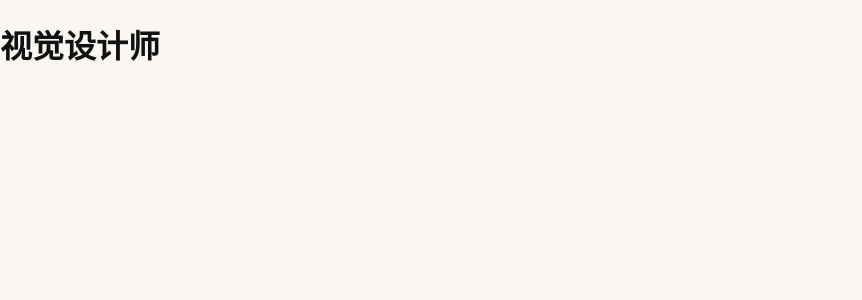
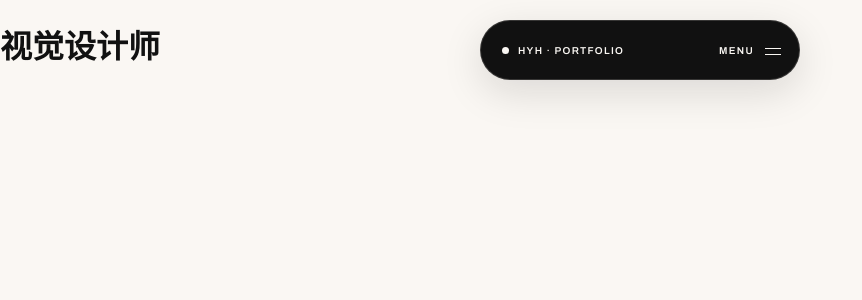
Before and after one commit to sfjih/sfjih.github.io, a Next.js app: page / in a window 1280 px wide. Shown: the top 300 px of the page, without its empty margins (0-862 px from the left). Built offline with nearby package versions, Linux system fonts and the light colour scheme.

Commit message:
feat: add navigation and page transitions

```diff
--- a/app/layout.tsx
+++ b/app/layout.tsx
@@ -1,5 +1,10 @@
 import type { Metadata } from "next"
+import { Archivo } from "next/font/google"
+import { SiteNav } from "@/src/components/navigation/SiteNav"
+import { PageTransition } from "@/src/components/transitions/PageTransition"
 import "@/src/styles/globals.css"
+
+const archivo = Archivo({ subsets: ["latin"] })
 
 export const metadata: Metadata = {
   title: "Visual Designer",
@@ -9,7 +14,10 @@ export const metadata: Metadata = {
 export default function RootLayout({ children }: Readonly<{ children: React.ReactNode }>) {
   return (
     <html lang="zh-CN">
-      <body>{children}</body>
+      <body className={archivo.className}>
+        <SiteNav />
+        <PageTransition>{children}</PageTransition>
+      </body>
     </html>
   )
 }
--- /dev/null
+++ b/src/components/navigation/SiteNav.module.css
@@ -0,0 +1,194 @@
+.shell {
+  position: fixed;
+  z-index: 100;
+  top: 20px;
+  left: 50%;
+  width: 320px;
+  height: 60px;
+  overflow: hidden;
+  color: var(--paper);
+  background: var(--ink);
+  border: 1px solid rgba(250, 247, 243, 0.16);
+  border-radius: 30px;
+  box-shadow: 0 12px 40px rgba(17, 17, 17, 0.13);
+  transform: translateX(-50%);
+  transition:
+    height 650ms cubic-bezier(0.22, 1, 0.36, 1),
+    border-radius 650ms cubic-bezier(0.22, 1, 0.36, 1),
+    box-shadow 650ms cubic-bezier(0.22, 1, 0.36, 1);
+}
+
+.open {
+  height: 259px;
+  border-radius: 30px;
+  box-shadow: 0 24px 64px rgba(17, 17, 17, 0.2);
+}
+
+.bar {
+  display: flex;
+  height: 59px;
+  align-items: center;
+  justify-content: space-between;
+  padding: 0 17px 0 21px;
+}
+
+.signature,
+.toggle {
+  display: inline-flex;
+  align-items: center;
+  color: inherit;
+  font-size: 10px;
+  font-weight: 600;
+  letter-spacing: 0.13em;
+  line-height: 1;
+}
+
+.signature {
+  gap: 9px;
+  min-height: 36px;
+}
+
+.mark {
+  width: 7px;
+  height: 7px;
+  background: currentColor;
+  border-radius: 50%;
+}
+
+.toggle {
+  min-width: 75px;
+  min-height: 40px;
+  justify-content: flex-end;
+  gap: 10px;
+  padding: 0;
+  background: transparent;
+  border: 0;
+  cursor: pointer;
+}
+
+.signature:focus-visible,
+.toggle:focus-visible,
+.link:focus-visible {
+  outline: 2px solid var(--paper);
+  outline-offset: 3px;
+}
+
+.toggleLabel {
+  width: 36px;
+  text-align: right;
+}
+
+.icon {
+  position: relative;
+  display: inline-block;
+  width: 18px;
+  height: 18px;
+}
+
+.icon span {
+  position: absolute;
+  left: 1px;
+  width: 16px;
+  height: 1px;
+  background: currentColor;
+  transition:
+    top 300ms cubic-bezier(0.22, 1, 0.36, 1),
+    transform 300ms cubic-bezier(0.22, 1, 0.36, 1);
+}
+
+.icon span:first-child {
+  top: 6px;
+}
+
+.icon span:last-child {
+  top: 12px;
+}
+
+.iconOpen span:first-child {
+  top: 9px;
+  transform: rotate(45deg);
+}
+
+.iconOpen span:last-child {
+  top: 9px;
+  transform: rotate(-45deg);
+}
+
+.menu {
+  margin: 0;
+  padding: 4px 17px 16px 21px;
+  list-style: none;
+}
+
+.item {
+  border-top: 1px solid rgba(250, 247, 243, 0.18);
+  animation: item-in 440ms both cubic-bezier(0.22, 1, 0.36, 1);
+}
+
+.item:nth-child(2) {
+  animation-delay: 35ms;
+}
+
+.item:nth-child(3) {
+  animation-delay: 70ms;
+}
+
+.item:nth-child(4) {
+  animation-delay: 105ms;
+}
+
+.link {
+  display: grid;
+  min-height: 43px;
+  grid-template-columns: 31px 1fr auto;
+  align-items: center;
+  font-size: 15px;
+  font-weight: 500;
+  letter-spacing: 0.02em;
+}
+
+.index {
+  color: rgba(250, 247, 243, 0.55);
+  font-size: 9px;
+  letter-spacing: 0.08em;
+}
+
+.arrow {
+  font-size: 14px;
+  transition: transform 220ms ease;
+}
+
+.link:hover .arrow {
+  transform: translate(2px, -2px);
+}
+
+@keyframes item-in {
+  from {
+    opacity: 0;
+    transform: translateY(8px);
+  }
+
+  to {
+    opacity: 1;
+    transform: translateY(0);
+  }
+}
+
+@media (max-width: 809px) {
+  .shell {
+    width: calc(100vw - 40px);
+    max-width: 335px;
+  }
+}
+
+@media (prefers-reduced-motion: reduce) {
+  .shell,
+  .icon span,
+  .arrow {
+    transition-duration: 1ms;
+  }
+
+  .item {
+    animation: none;
+  }
+}
--- /dev/null
+++ b/src/components/navigation/SiteNav.tsx
@@ -0,0 +1,59 @@
+"use client"
+
+import Link from "next/link"
+import { useState } from "react"
+import { navItems } from "@/src/content/profile"
+import styles from "./SiteNav.module.css"
+
+export function SiteNav() {
+  const [isOpen, setIsOpen] = useState(false)
+
+  return (
+    <nav
+      aria-label="全局导航"
+      className={`${styles.shell} ${isOpen ? styles.open : ""}`}
+    >
+      <div className={styles.bar}>
+        <Link className={styles.signature} href="/" onClick={() => setIsOpen(false)}>
+          <span aria-hidden="true" className={styles.mark} />
+          <span>HYH · PORTFOLIO</span>
+        </Link>
+
+        <button
+          aria-controls="site-menu"
+          aria-expanded={isOpen}
+          aria-label={isOpen ? "关闭导航" : "打开导航"}
+          className={styles.toggle}
+          onClick={() => setIsOpen((current) => !current)}
+          type="button"
+        >
+          <span aria-hidden="true" className={styles.toggleLabel}>
+            {isOpen ? "CLOSE" : "MENU"}
+          </span>
+          <span aria-hidden="true" className={`${styles.icon} ${isOpen ? styles.iconOpen : ""}`}>
+            <span />
+            <span />
+          </span>
+        </button>
+      </div>
+
+      {isOpen ? (
+        <ul className={styles.menu} id="site-menu">
+          {navItems.map((item, index) => (
+            <li className={styles.item} key={`${item.href}-${item.label}`}>
+              <Link className={styles.link} href={item.href} onClick={() => setIsOpen(false)}>
+                <span aria-hidden="true" className={styles.index}>
+                  {String(index + 1).padStart(2, "0")}
+                </span>
+                <span>{item.label}</span>
+                <span aria-hidden="true" className={styles.arrow}>
+                  ↗
+                </span>
+              </Link>
+            </li>
+          ))}
+        </ul>
+      ) : null}
+    </nav>
+  )
+}
--- /dev/null
+++ b/src/components/transitions/PageTransition.module.css
@@ -0,0 +1,25 @@
+.stage {
+  position: relative;
+  min-height: 100vh;
+  isolation: isolate;
+}
+
+.page {
+  min-height: 100vh;
+}
+
+.veil {
+  position: fixed;
+  z-index: 90;
+  inset: 0;
+  pointer-events: none;
+  background: var(--ink);
+  transform-origin: right center;
+  will-change: transform;
+}
+
+@media (prefers-reduced-motion: reduce) {
+  .veil {
+    display: none;
+  }
+}
--- /dev/null
+++ b/src/components/transitions/PageTransition.tsx
@@ -0,0 +1,48 @@
+"use client"
+
+import { AnimatePresence, motion, useReducedMotion } from "motion/react"
+import { usePathname } from "next/navigation"
+import type { ReactNode } from "react"
+import styles from "./PageTransition.module.css"
+
+type PageTransitionProps = {
+  children: ReactNode
+}
+
+export function PageTransition({ children }: PageTransitionProps) {
+  const pathname = usePathname()
+  const reduced = useReducedMotion() ?? false
+
+  return (
+    <div className={styles.stage}>
+      {!reduced ? (
+        <motion.div
+          animate={{ scaleX: [0, 1, 1, 0] }}
+          aria-hidden="true"
+          className={styles.veil}
+          initial={{ scaleX: 0 }}
+          key={`veil-${pathname}`}
+          transition={{
+            delay: 0.35,
+            duration: 1.45,
+            ease: [0.22, 1, 0.36, 1],
+            times: [0, 0.32, 0.58, 1],
+          }}
+        />
+      ) : null}
+
+      <AnimatePresence mode="wait">
+        <motion.div
+          animate={{ opacity: 1, y: 0 }}
+          className={styles.page}
+          exit={{ opacity: 0, y: -10 }}
+          initial={{ opacity: 0, y: 12 }}
+          key={pathname}
+          transition={{ duration: reduced ? 0.12 : 0.75, ease: [0.22, 1, 0.36, 1] }}
+        >
+          {children}
+        </motion.div>
+      </AnimatePresence>
+    </div>
+  )
+}
```
Also changed, not shown: 1 other file (tests, documents, lock files or other folders).
